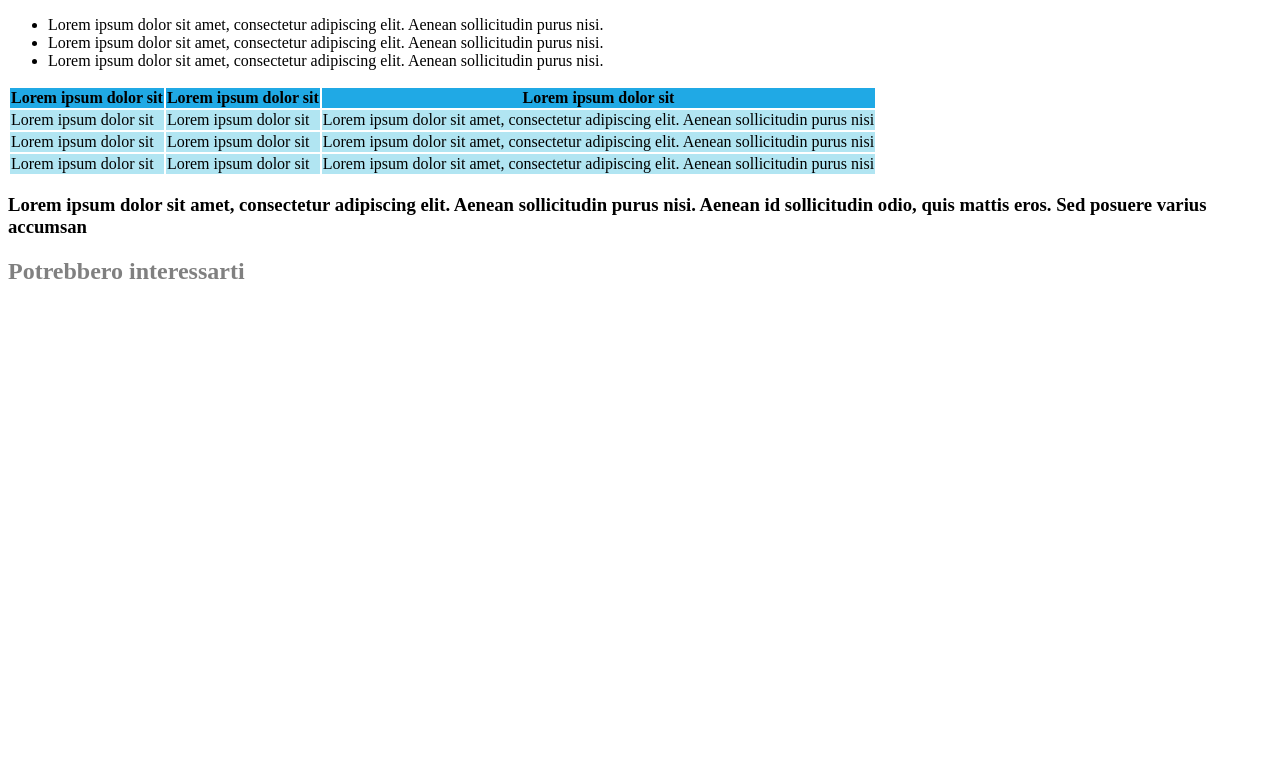
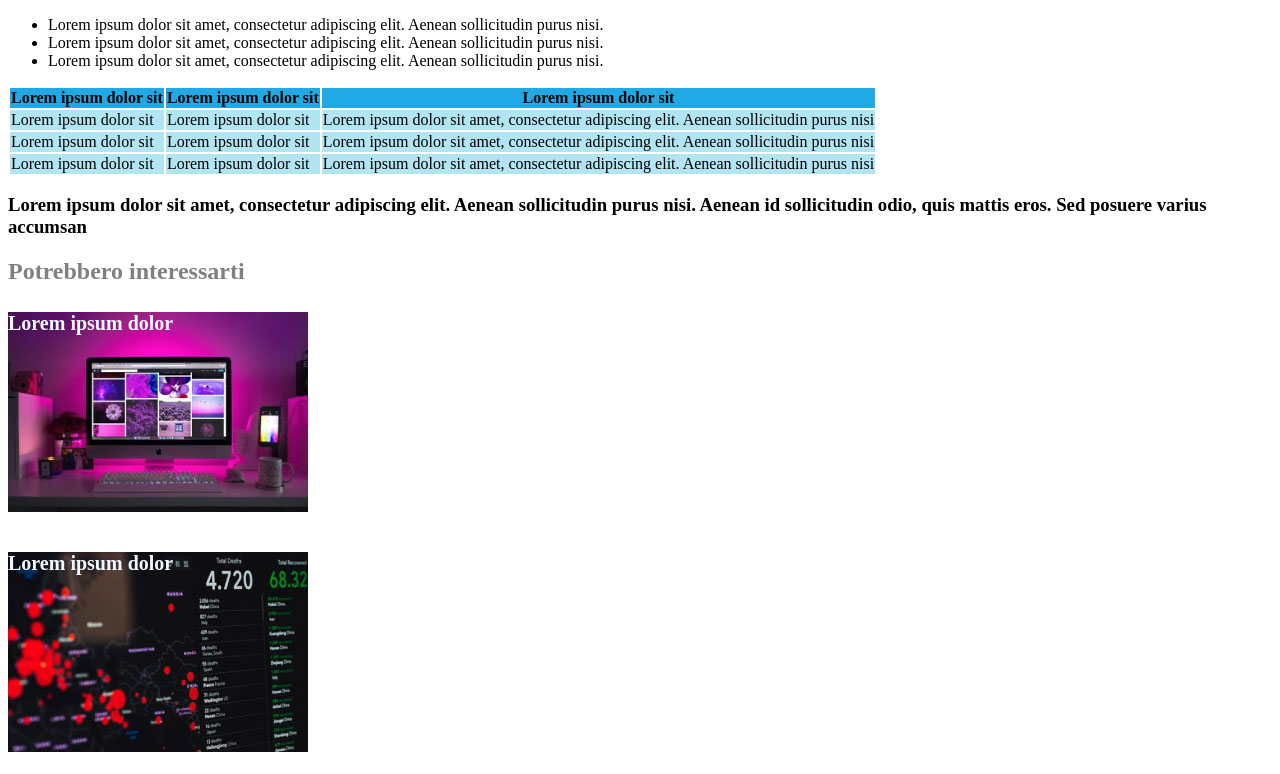
Before and after one commit to Stephan02-hub/html-css-booleaner, a plain HTML site: page index.html in a window 1280 px wide. Shown: the part 718-1492 px from the top of the page. Before the commit the page ends 1023 px from the top, so only its background shows below. Drawn offline with Linux system fonts and the light colour scheme.

Commit message:
feat:add img

```diff
--- a/css/style.css
+++ b/css/style.css
@@ -17,3 +17,24 @@ thead{
 tbody{
     background-color: #B1E5F2;
 }
+
+div{
+    background-image: url("../img/monitor.jpg");
+    width: 300px;
+    height: 200px;
+}
+
+h4{
+    color: aliceblue;
+    font-size: 20px;
+}
+h5{
+    background-image: url("../img/graph.jpg");
+    width: 300px;
+    height: 200px;
+
+}
+p{
+    color: aliceblue;
+    font-size: 20px;
+}
--- a/index.html
+++ b/index.html
@@ -54,6 +54,17 @@
   </table>
   <h3>Lorem ipsum dolor sit amet, consectetur adipiscing elit. Aenean sollicitudin purus nisi. Aenean id sollicitudin odio, quis mattis eros. Sed posuere varius accumsan</h3>
   <h2>Potrebbero interessarti</h2>
+  <div>
+  <h4>Lorem ipsum dolor </h4>
+</div>
+<br>
+<h5>
+  <p>Lorem ipsum dolor </p>
+</h5>
+
+
+
+
 
 
 
```
Also changed, not shown: img/graph.jpg (added), img/monitor.jpg (added).
